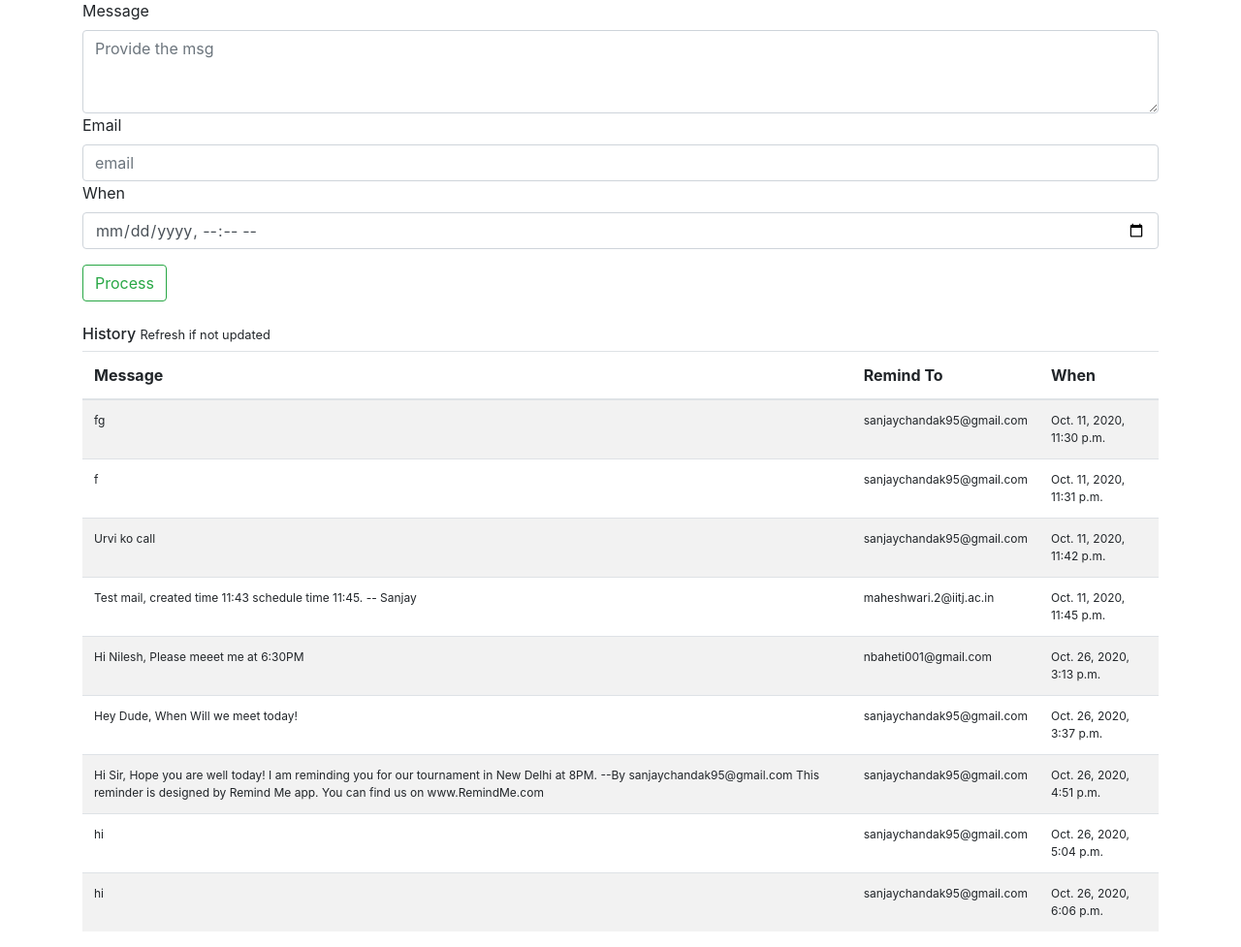
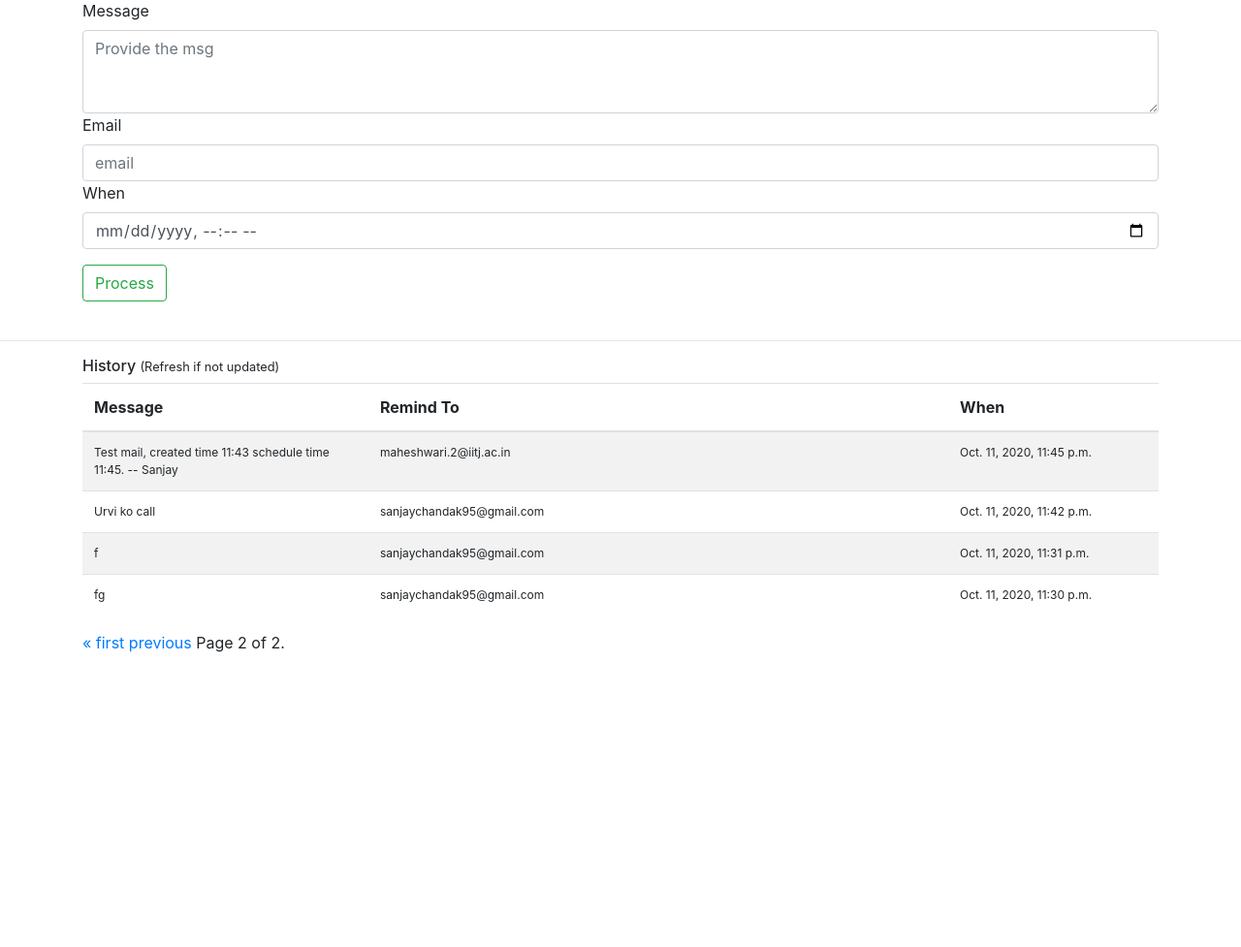
Before and after one commit to SanjayChandak95/RemindMe, a Django app: page /createEvent/?page=2 in a window 1280 px wide. Shown: the part 57-1034 px from the top of the page at 97% size. After the commit the page ends 730 px from the top, so only its background shows below. Run offline with Django 3.2, Linux system fonts and the light colour scheme; data comes from the database, SQL or seed files in the repository; both versions use the stored data as it was after the commit.

Commit message:
Added Pagination

```diff
--- a/EventReminder/models.py
+++ b/EventReminder/models.py
@@ -13,3 +13,6 @@ class EventReminder(models.Model):
     messageDetail   =     models.CharField(max_length = 100,blank=False)
     triggerDateTime =     models.DateTimeField(blank=False)
     EventProgress   =     models.CharField(max_length = 1,blank=False) # P in progress, U untouched , F finish , E error
+
+    class Meta:
+        ordering = ["-triggerDateTime"]
--- a/EventReminder/views.py
+++ b/EventReminder/views.py
@@ -7,14 +7,23 @@ from .forms import CreateEvent
 from RemindMe.settings import EMAIL_HOST_USER
 from heapq import heappush,heappop
 
+from django.core.paginator import Paginator
+
 TODAY = datetime.date.today()
-
+PAGESIZE = 5
+mailFooter = "\nThis reminder is designed by Remind Me app. You can find us on www.RemindMe.com\n"
 # Create your views here.
 def createEventReminder(request):
     userId = User.objects.get(userName = 'Sanjay')
     context = {'msg' : ""}
+
     items = EventReminder.objects.filter(userId = userId, EventProgress = 'F').all()
-    context['items'] = items
+    paginator = Paginator(items,PAGESIZE)
+    page_number = request.GET.get('page')
+    page_obj = paginator.get_page(page_number)
+
+    # context['items'] = items
+    context['page_obj'] = page_obj
     if request.method == 'POST':
         createEvent = request.POST
         messageDetail = createEvent['messageDetail']
@@ -44,7 +53,10 @@ def sendReminder():
     for task in TODAYS_TASK:
         if task.triggerDateTime.time() <= currentTime:
             subject = "Reminder for your next event"
-            send_mail(subject , task.messageDetail,task.userId.email, [task.recipientMail],fail_silently = False )
+            send_mail(subject ,
+                        task.messageDetail + "\n\n--By "+task.userId.email +mailFooter,
+                        task.userId.email,
+                        [task.recipientMail],fail_silently = False )
             task.EventProgress = 'F'
             task.save()
     f.write("\nReminder Job end :"+str(currentTime))
--- a/RemindMe/settings.py
+++ b/RemindMe/settings.py
@@ -125,7 +125,7 @@ EMAIL_BACKEND = 'django.core.mail.backends.smtp.EmailBackend'
 EMAIL_HOST = 'smtp.gmail.com'
 EMAIL_USE_TLS = True
 EMAIL_PORT = 587
-EMAIL_HOST_USER = '<your mail>'
+EMAIL_HOST_USER = '<your email>'
 EMAIL_HOST_PASSWORD = '<email password>'
 
 CRONJOBS = [
--- a/template/createEventReminder.html
+++ b/template/createEventReminder.html
@@ -19,6 +19,7 @@
   <style>
   td  {
       font-size : 12px;
+      width : 50px;
   }
   </style>
     <div class = "container">
@@ -42,9 +43,10 @@
         </form>
     </div>
     <br/>
+    <hr>
 
     <div class="container">
-        <h6>History <small>Refresh if not updated</small></h6>
+        <h6>History <small>(Refresh if not updated)</small></h6>
         <table class="table table-striped">
             <thead>
                 <tr>
@@ -54,7 +56,8 @@
                 </tr>
             </thead>
             <tbody>
-                {% for item in items %}
+                {% comment %} {% for item in items %} {% endcomment %}
+                {% for item in page_obj %}
                     <tr>
                         <td>{{item.messageDetail}}</td>
                         <td>{{item.recipientMail}}</td>
@@ -63,28 +66,26 @@
                 {% endfor %}
             </tbody>
         </table>
+
+        <div class="pagination">
+            <span class="step-links">
+                {% if page_obj.has_previous %}
+                    <a href="?page=1">&laquo; first</a>
+                    <a href="?page={{ page_obj.previous_page_number }}">previous</a>
+                {% endif %}
+
+                <span class="current">
+                    Page {{ page_obj.number }} of {{ page_obj.paginator.num_pages }}.
+                </span>
+
+                {% if page_obj.has_next %}
+                    <a href="?page={{ page_obj.next_page_number }}">next</a>
+                    <a href="?page={{ page_obj.paginator.num_pages }}">last &raquo;</a>
+                {% endif %}
+            </span>
+        </div>
+
     </div>
 
   </body>
 </html>
-
-{% comment %}
-
-<html>
-    <head>
-        <title>Remind Me</title>
-    </head>
-
-    <body>
-        <p> {{msg}} </p>
-        <form method = 'POST' action = '.'>
-            {% csrf_token %}
-            message : <textarea  id = "messageDetail" name = "messageDetail"></textarea>
-            To Whom You sent the mail : <input type = "email" id = "recipientMail" name = "recipientMail">
-            When : <input type="datetime-local" id="triggerDateTime" name = "triggerDateTime">
-
-            <input type="submit" value="Submit">
-        </form>
-
-    </body>
-</html> {% endcomment %}
```
Also changed, not shown: EventReminder/migrations/0003_auto_20201026_1707.py (added), db.sqlite3.
